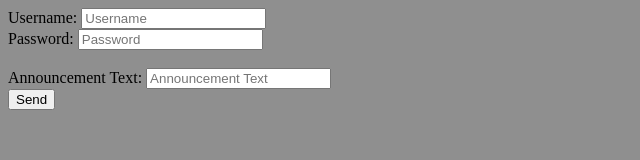
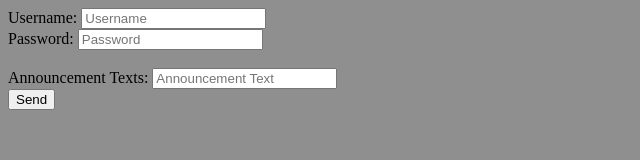
Before and after one commit to sexyoracle/sexyoracle.github.io, a plain HTML site: page index.html in a window 1280 px wide. Shown: the full height of the page, 0-640 px from the left. Drawn offline with Linux system fonts and the light colour scheme.

Commit message:
Update index.html

```diff
--- a/index.html
+++ b/index.html
@@ -14,7 +14,7 @@
     <input type = "text" id = "password" name = "password" placeholder = "Password">
     <br>
     <br>
-    <label for = "Text">Announcement Text: </label>
+    <label for = "Text">Announcement Texts: </label>
     <input type = "textarea" id = "AnnText" name = "Name" placeholder = "Announcement Text">
         <br>
     <button onclick="sendMessage()">Send</button>
```
